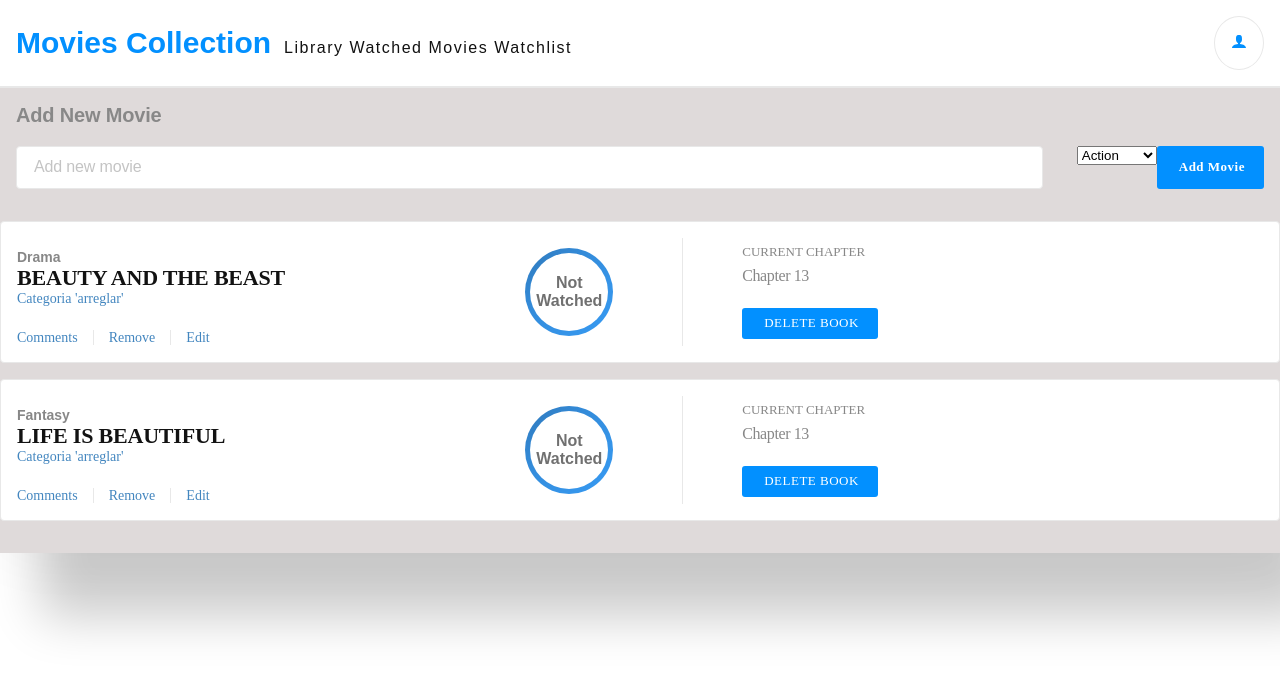
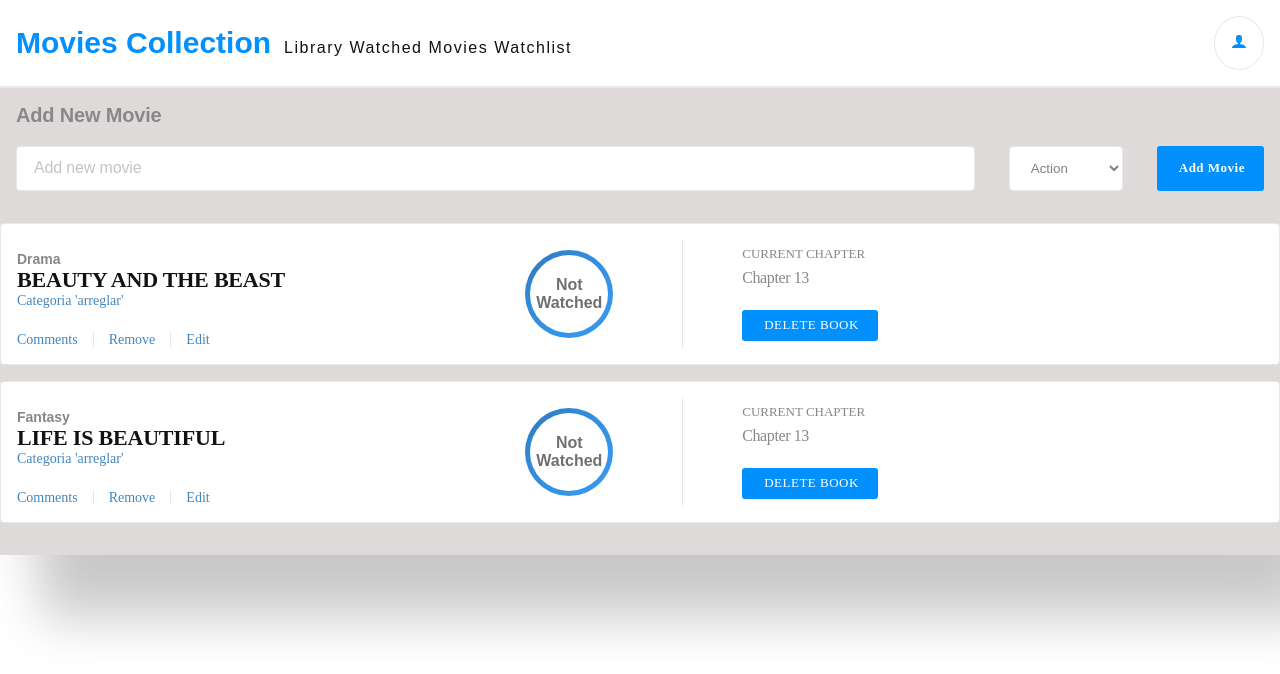
Before and after one commit to marilirulita/movies_collection, a React (Create React App) app: page / in a window 1280 px wide. Shown: the top 674 px of the page. Built offline with nearby package versions, Linux system fonts and the light colour scheme.

Commit message:
add style in select input

```diff
--- a/src/App.css
+++ b/src/App.css
@@ -451,6 +451,15 @@ button svg {
   background-color: #fff;
 }
 
+select {
+  margin-right: 2.125rem;
+  padding: 0.813rem 1.063rem;
+  border-radius: 4px;
+  border: solid 1px #e8e8e8;
+  background-color: #fff;
+  color: gray;
+}
+
 .inputs::placeholder {
   font-family: 'Montserrat', sans-serif;
   font-size: 1rem;
```
